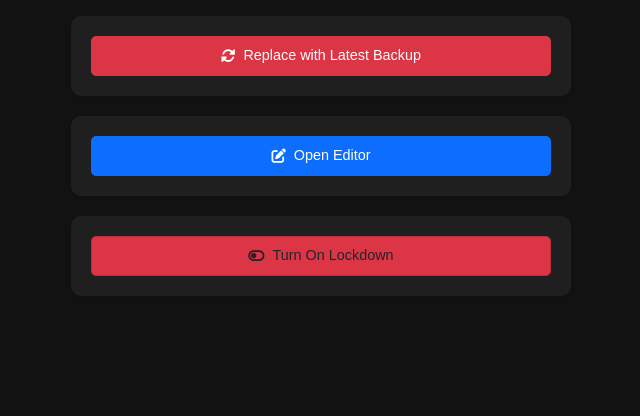
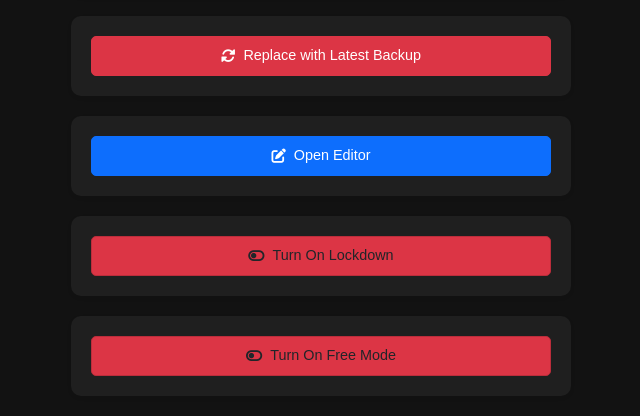
Before and after one commit to jaixmario/NetflixV1, a Flask app: page /admin/home in a window 1280 px wide. Shown: the part 734-1150 px from the top of the page, without its empty margins (319-959 px from the left). Before the commit the page ends 1030 px from the top, so only its background shows below. Run offline with Flask 3, Linux system fonts and the light colour scheme; the visitor is signed in with stand-in values (Sample User, id 1); some libraries are stand-ins or nearby versions.

Commit message:
huhhh again added files for free mode and lockdown🙂

```diff
--- a/templates/admin_dashboard.html
+++ b/templates/admin_dashboard.html
@@ -131,6 +131,15 @@
             margin-bottom: 0.25rem;
             font-size: 0.9em;
         }
+       /* Freemode button states */
+.freemode-on {
+    background-color: #198754 !important;
+    border-color: #157347 !important;
+}
+.freemode-off {
+    background-color: #dc3545 !important;
+    border-color: #bb2d3b !important;
+}
     </style>
 </head>
 <body>
@@ -209,6 +218,15 @@
         </div>
     </div>
 
+
+    <div class="card shadow-sm mt-3">
+    <div class="d-grid gap-2">
+        <button id="freemodeToggleBtn" class="btn freemode-off">
+            <i class="fas fa-toggle-off"></i> Turn On Free Mode
+        </button>
+    </div>
+</div>
+
     <!-- Result Message Display -->
     <div id="resultMessage" class="text-center mt-3"></div>
 
@@ -235,6 +253,7 @@
             }
         });
 
+
 // Lockdown Toggle Handler
 document.getElementById("lockdownToggleBtn").addEventListener("click", async function () {
     const resultMessage = document.getElementById("resultMessage");
@@ -246,7 +265,6 @@
 
         if (response.ok) {
             const currentState = result.lockdown;
-
             if (currentState === "on") {
                 this.classList.remove("lockdown-off");
                 this.classList.add("lockdown-on");
@@ -256,7 +274,6 @@
                 this.classList.add("lockdown-off");
                 this.innerHTML = `<i class="fas fa-toggle-off"></i> Turn On Lockdown`;
             }
-
             resultMessage.innerHTML = `<div class="alert alert-success">${result.message}</div>`;
         } else {
             resultMessage.innerHTML = `<div class="alert alert-danger">${result.message}</div>`;
@@ -266,7 +283,7 @@
     }
 });
 
-        // Initialize button state on page load
+// Initialize lockdown state on page load
 (async function initializeLockdownState() {
     try {
         const response = await fetch("/lockdown_status");
@@ -275,12 +292,13 @@
         if (response.ok) {
             const button = document.getElementById("lockdownToggleBtn");
             const currentState = result.lockdown;
-
             if (currentState === "on") {
                 button.classList.add("lockdown-on");
+                button.classList.remove("lockdown-off");
                 button.innerHTML = `<i class="fas fa-toggle-on"></i> Turn Off Lockdown`;
             } else {
                 button.classList.add("lockdown-off");
+                button.classList.remove("lockdown-on");
                 button.innerHTML = `<i class="fas fa-toggle-off"></i> Turn On Lockdown`;
             }
         }
@@ -288,6 +306,61 @@
         console.error("Error initializing lockdown state:", error);
     }
 })();
+
+
+
+// Freemode Toggle Handler
+document.getElementById("freemodeToggleBtn").addEventListener("click", async function () {
+    const resultMessage = document.getElementById("resultMessage");
+    resultMessage.innerHTML = "";
+
+    try {
+        const response = await fetch("/toggle_freemode", { method: "POST" });
+        const result = await response.json();
+
+        if (response.ok) {
+            const currentState = result.freemode;
+            if (currentState === "on") {
+                this.classList.remove("freemode-off");
+                this.classList.add("freemode-on");
+                this.innerHTML = `<i class="fas fa-toggle-on"></i> Turn Off Free Mode`;
+            } else {
+                this.classList.remove("freemode-on");
+                this.classList.add("freemode-off");
+                this.innerHTML = `<i class="fas fa-toggle-off"></i> Turn On Free Mode`;
+            }
+            resultMessage.innerHTML = `<div class="alert alert-success">${result.message}</div>`;
+        } else {
+            resultMessage.innerHTML = `<div class="alert alert-danger">${result.message}</div>`;
+        }
+    } catch (error) {
+        resultMessage.innerHTML = `<div class="alert alert-danger">Failed to toggle free mode. Please try again.</div>`;
+    }
+});
+
+// Initialize freemode state on page load
+(async function initializeFreemodeState() {
+    try {
+        const response = await fetch("/freemode_status");
+        const result = await response.json();
+
+        if (response.ok) {
+            const button = document.getElementById("freemodeToggleBtn");
+            const currentState = result.freemode;
+            if (currentState === "on") {
+                button.classList.add("freemode-on");
+                button.classList.remove("freemode-off");
+                button.innerHTML = `<i class="fas fa-toggle-on"></i> Turn Off Free Mode`;
+            } else {
+                button.classList.add("freemode-off");
+                button.classList.remove("freemode-on");
+                button.innerHTML = `<i class="fas fa-toggle-off"></i> Turn On Free Mode`;
+            }
+        }
+    } catch (error) {
+        console.error("Error initializing freemode state:", error);
+    }
+})();
     </script>
 </body>
 </html>
```
Lines whose indentation alone changed are shown as unchanged.
